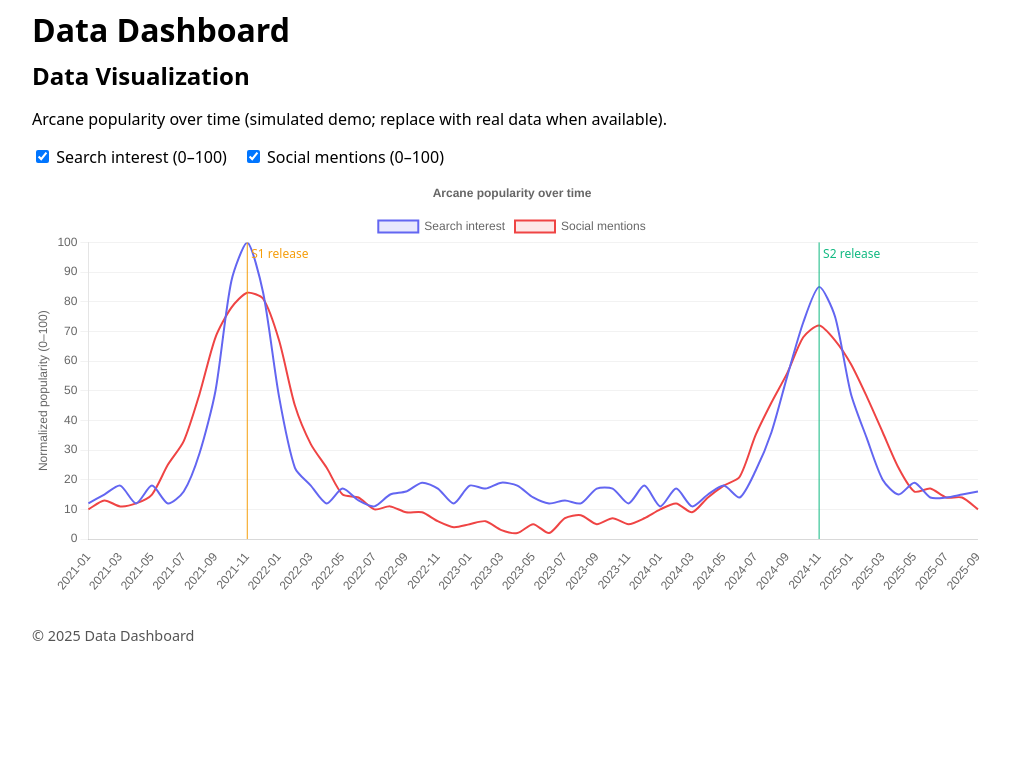
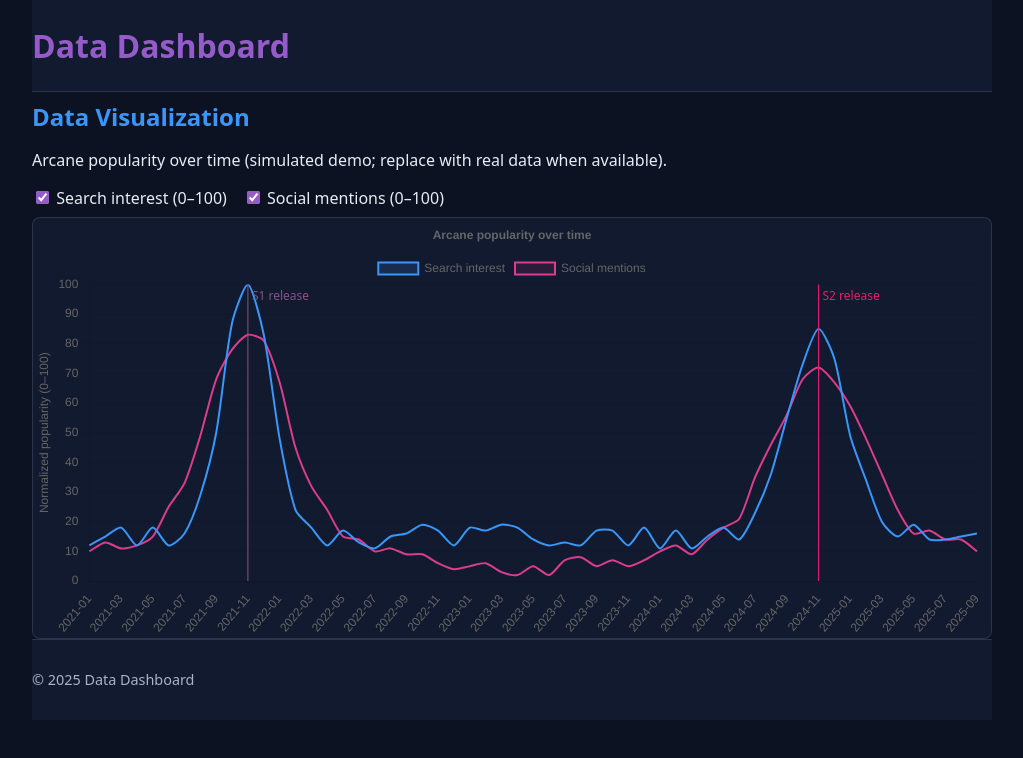
Before and after one commit to nikolmichaelidou/Data-Dashboard, a plain HTML site: page index.html in a window 1280 px wide. Shown: the whole page, without its empty margins (128-1151 px from the left). Drawn offline with nearby package versions, Linux system fonts and the light colour scheme.

Commit message:
Update chart colors and enhance styles for better visual consistency

```diff
--- a/app.js
+++ b/app.js
@@ -45,8 +45,8 @@
   afterDatasetsDraw(chart) {
     const { ctx, scales: { x, y } } = chart;
     const releases = [
-      { label: 'S1 release', tick: s1Label, color: '#f59e0b' },
-      { label: 'S2 release', tick: s2Label, color: '#10b981' }
+      { label: 'S1 release', tick: s1Label, color: '#875484' }, // Razzmic Berry
+      { label: 'S2 release', tick: s2Label, color: '#EB1C6B' }  // Razzmatazz
     ];
     ctx.save();
     releases.forEach(r => {
@@ -76,8 +76,8 @@
       {
         label: 'Search interest',
         data: searchInterest,
-        borderColor: '#6366f1',
-        backgroundColor: 'rgba(99,102,241,0.15)',
+        borderColor: '#3996FA',                  // Dodger Blue
+        backgroundColor: 'rgba(57,150,250,0.15)',
         tension: 0.25,
         pointRadius: 0,
         borderWidth: 2
@@ -85,8 +85,8 @@
       {
         label: 'Social mentions',
         data: socialMentions,
-        borderColor: '#ef4444',
-        backgroundColor: 'rgba(239,68,68,0.12)',
+        borderColor: '#D93D8D',                  // Deep Cerise
+        backgroundColor: 'rgba(217,61,141,0.12)',
         tension: 0.25,
         pointRadius: 0,
         borderWidth: 2
--- a/styles.css
+++ b/styles.css
@@ -2,17 +2,46 @@
 :root {
   --gap: 1rem;
   --font: system-ui, -apple-system, Segoe UI, Roboto, Arial, sans-serif;
+
+  /* Arcane-inspired dark palette */
+  --color-bg: #0c1222;
+  --color-surface: #121a2f;
+  --color-text: #e7ecf5;
+  --color-muted: #a9b3c9;
+  --color-accent: #d4a72c;     /* gold */
+  --color-accent-2: #5ec5b9;   /* teal */
+  --color-border: rgba(231, 236, 245, 0.12);
+
+  /* Palette from image */
+  --berry: #875484;        /* Razzmic Berry */
+  --amethyst: #945BC9;     /* Amethyst */
+  --dodger: #3996FA;       /* Dodger Blue */
+  --cerise: #D93D8D;       /* Deep Cerise */
+  --razzmatazz: #EB1C6B;   /* Razzmatazz */
+
+  /* Map to UI accents */
+  --color-accent: var(--amethyst);   /* headings, controls */
+  --color-accent-2: var(--dodger);   /* subheadings */
 }
 
 body {
   font-family: var(--font);
   margin: 0;
   padding: 0 1rem;
+
+  background: var(--color-bg);
+  color: var(--color-text);
 }
 
 header, main, footer {
   max-width: 960px;
   margin: 0 auto;
+}
+
+header {
+  background: var(--color-surface);
+  border-bottom: 1px solid var(--color-border);
+  padding: 1rem 0;
 }
 
 /* Moved from inline styles */
@@ -22,10 +51,17 @@
   gap: var(--gap);
   align-items: center;
   flex-wrap: wrap;
+
+  color: var(--color-text);
+  accent-color: var(--color-accent);
 }
 
 #chart-container {
   height: 420px;
+
+  background: var(--color-surface);
+  border: 1px solid var(--color-border);
+  border-radius: 8px;
 }
 
 /* Minor polish */
@@ -33,8 +69,20 @@
   margin: 0.5rem 0;
 }
 
+h1 {
+  color: var(--color-accent);
+}
+
+h2 {
+  color: var(--color-accent-2);
+}
+
 footer {
   color: #555;
   font-size: 0.9rem;
   padding: 1rem 0;
+
+  background: var(--color-surface);
+  border-top: 1px solid var(--color-border);
+  color: var(--color-muted);
 }
```
